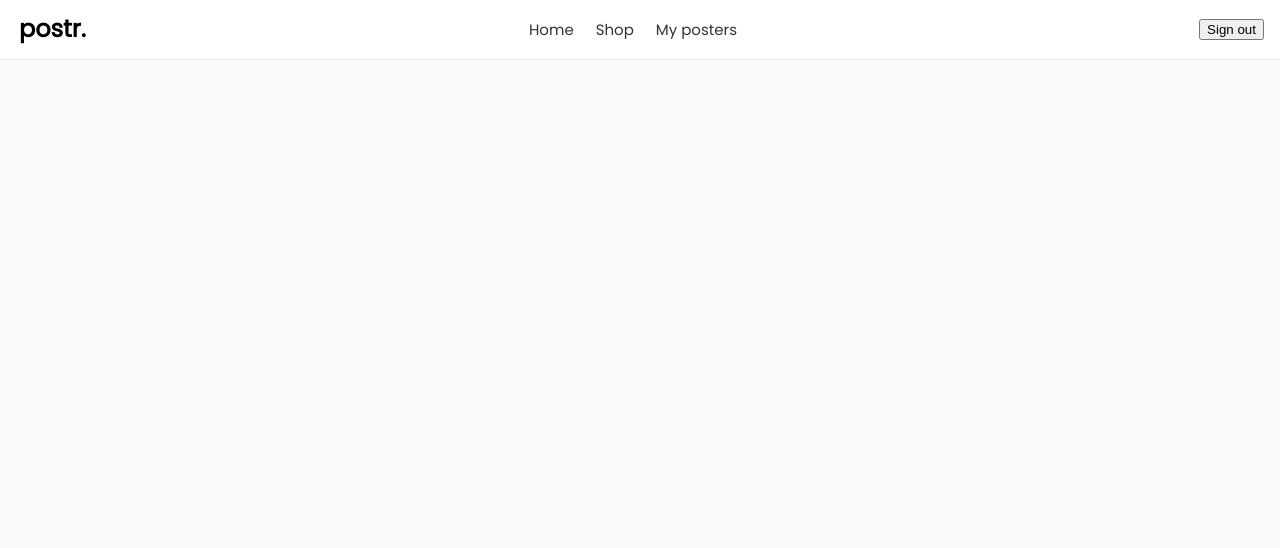
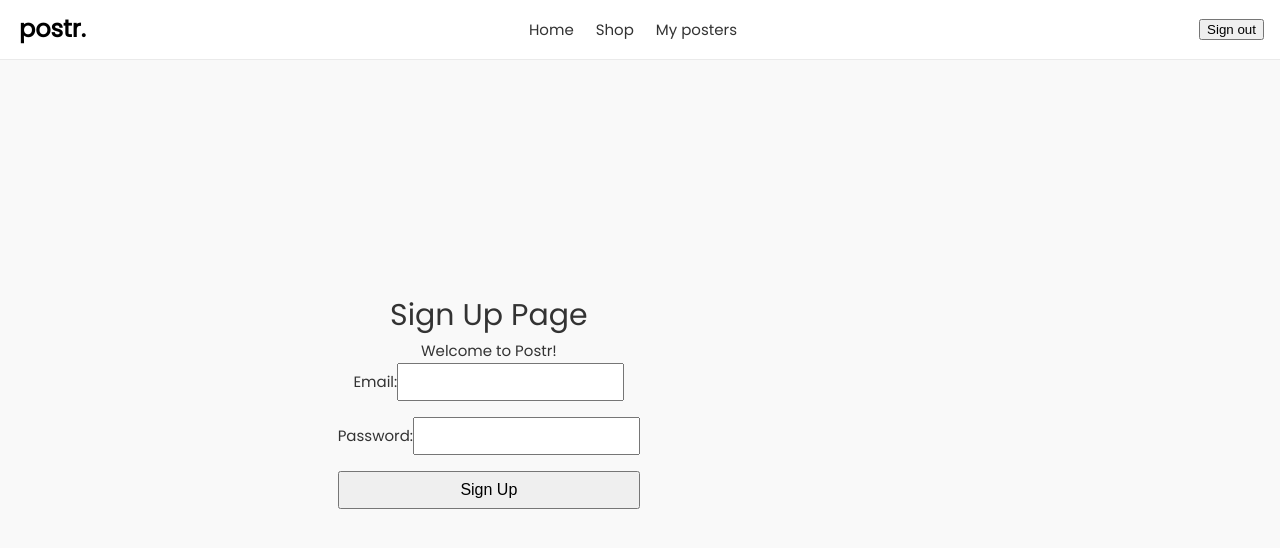
Before and after one commit to Neeshal-Imrit/ECSE-428-Grp-8, a Vue app in the folder Postr-FrontEnd/: page /signup in a window 1280 px wide. Shown: the top 548 px of the page. Built offline with nearby package versions, Linux system fonts and the light colour scheme.

Commit message:
added signup and signin pages

```diff
--- a/Postr-FrontEnd/package.json
+++ b/Postr-FrontEnd/package.json
@@ -18,7 +18,7 @@
   },
   "devDependencies": {
     "@vitejs/plugin-vue": "^5.2.1",
-    "vite": "^6.0.11",
+    "vite": "^6.2.1",
     "vite-plugin-vue-devtools": "^7.7.1"
   }
 }
--- a/Postr-FrontEnd/src/router/index.js
+++ b/Postr-FrontEnd/src/router/index.js
@@ -2,12 +2,16 @@
 import HomeView from '@/views/HomeView.vue'
 import ShopView from '@/views/ShopView.vue'
 import PostersView from '@/views/MyPostersView.vue'
+import SignupView from '@/views/SignupView.vue'
+import SigninView from '@/views/SigninView.vue'
 
 
 const routes = [
   { path: '/', name: 'home', component: HomeView },
   { path: '/shop', name: 'shop', component: ShopView },
   { path: '/my-posters', name: 'my-posters', component: PostersView },
+  { path: '/signup', name: 'signup', component: SignupView },
+  { path: '/signin', name: 'signin', component: SigninView },
 ]
 
 const router = createRouter({
--- /dev/null
+++ b/Postr-FrontEnd/src/views/SigninView.vue
@@ -0,0 +1,69 @@
+<template>
+    <div class="center-content">
+        <h1>Sign in Page</h1>
+        <p>Welcome back to Postr!</p>
+        <form @submit.prevent="submitForm">
+            <div>
+                <label for="email">Email:</label>
+                <input type="email" id="email" v-model="email" required>
+            </div>
+            <div>
+                <label for="password">Password:</label>
+                <input type="password" id="password" v-model="password" required>
+            </div>
+            <button type="submit">Sign In</button>
+        </form>
+    </div>
+</template>
+
+<script>
+export default {
+  name: 'SigninView',
+  data() {
+    return {
+      email: '',
+      password: ''
+    };
+  },
+  methods: {
+    submitForm() {
+      // Handle form submission. This is a placeholder. Can remove when you connect to backend.
+      // Not supposed to log in final version
+      console.log('Email:', this.email);
+      console.log('Password:', this.password);
+    }
+  }
+}
+</script>
+
+<style scoped>
+.center-content {
+  display: flex;
+  flex-direction: column;
+  justify-content: center;
+  align-items: center;
+  height: 100vh;
+  text-align: center;
+}
+
+form {
+  display: flex;
+  flex-direction: column;
+  gap: 1rem;
+}
+
+label {
+  margin-bottom: 0.5rem;
+}
+
+input {
+  padding: 0.5rem;
+  font-size: 1rem;
+}
+
+button {
+  padding: 0.5rem 1rem;
+  font-size: 1rem;
+  cursor: pointer;
+}
+</style>
--- /dev/null
+++ b/Postr-FrontEnd/src/views/SignupView.vue
@@ -0,0 +1,69 @@
+<template>
+    <div class="center-content">
+        <h1>Sign Up Page</h1>
+        <p>Welcome to Postr!</p>
+        <form @submit.prevent="submitForm">
+            <div>
+                <label for="email">Email:</label>
+                <input type="email" id="email" v-model="email" required>
+            </div>
+            <div>
+                <label for="password">Password:</label>
+                <input type="password" id="password" v-model="password" required>
+            </div>
+            <button type="submit">Sign Up</button>
+        </form>
+    </div>
+</template>
+
+<script>
+export default {
+  name: 'SignupView',
+  data() {
+    return {
+      email: '',
+      password: ''
+    };
+  },
+  methods: {
+    submitForm() {
+      // Handle form submission. This is a placeholder. Can remove when you connect to backend.
+      // Not supposed to log in final version
+      console.log('Email:', this.email);
+      console.log('Password:', this.password);
+    }
+  }
+}
+</script>
+
+<style scoped>
+.center-content {
+  display: flex;
+  flex-direction: column;
+  justify-content: center;
+  align-items: center;
+  height: 100vh;
+  text-align: center;
+}
+
+form {
+  display: flex;
+  flex-direction: column;
+  gap: 1rem;
+}
+
+label {
+  margin-bottom: 0.5rem;
+}
+
+input {
+  padding: 0.5rem;
+  font-size: 1rem;
+}
+
+button {
+  padding: 0.5rem 1rem;
+  font-size: 1rem;
+  cursor: pointer;
+}
+</style>
```
Also changed, not shown: 1 other file (tests, documents, lock files or other folders).
